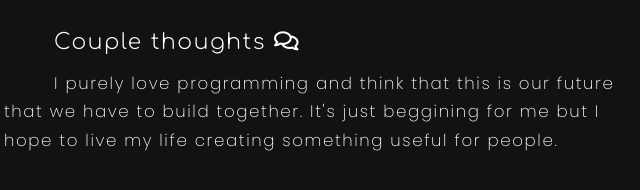
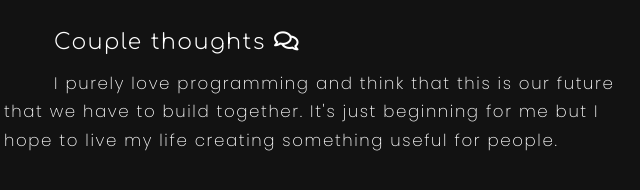
Before and after one commit to andy-devs/andy-devs.github.io, a plain HTML site: page index.html in a window 1280 px wide. Shown: the part 1823-2013 px from the top of the page, 564-1204 px from the left. Drawn offline with nearby package versions, Linux system fonts and the light colour scheme.

Commit message:
grammar fix

```diff
--- a/index.html
+++ b/index.html
@@ -208,7 +208,7 @@
 						<p class="about__story-text__paragraph">
 							I purely love programming and think that this is our
 							future that we have to build together. It's just
-							beggining for me but I hope to live my life creating
+							beginning for me but I hope to live my life creating
 							something useful for people.
 						</p>
 					</div>
```
